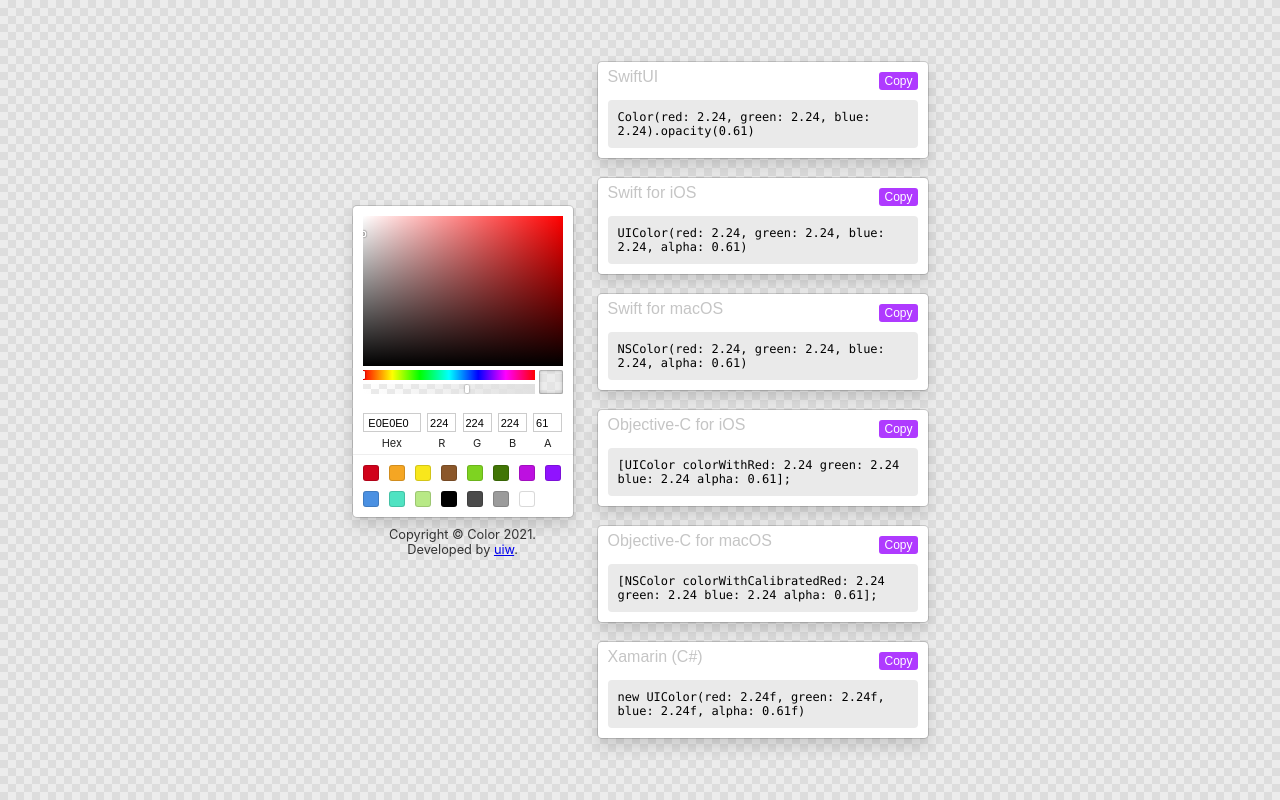
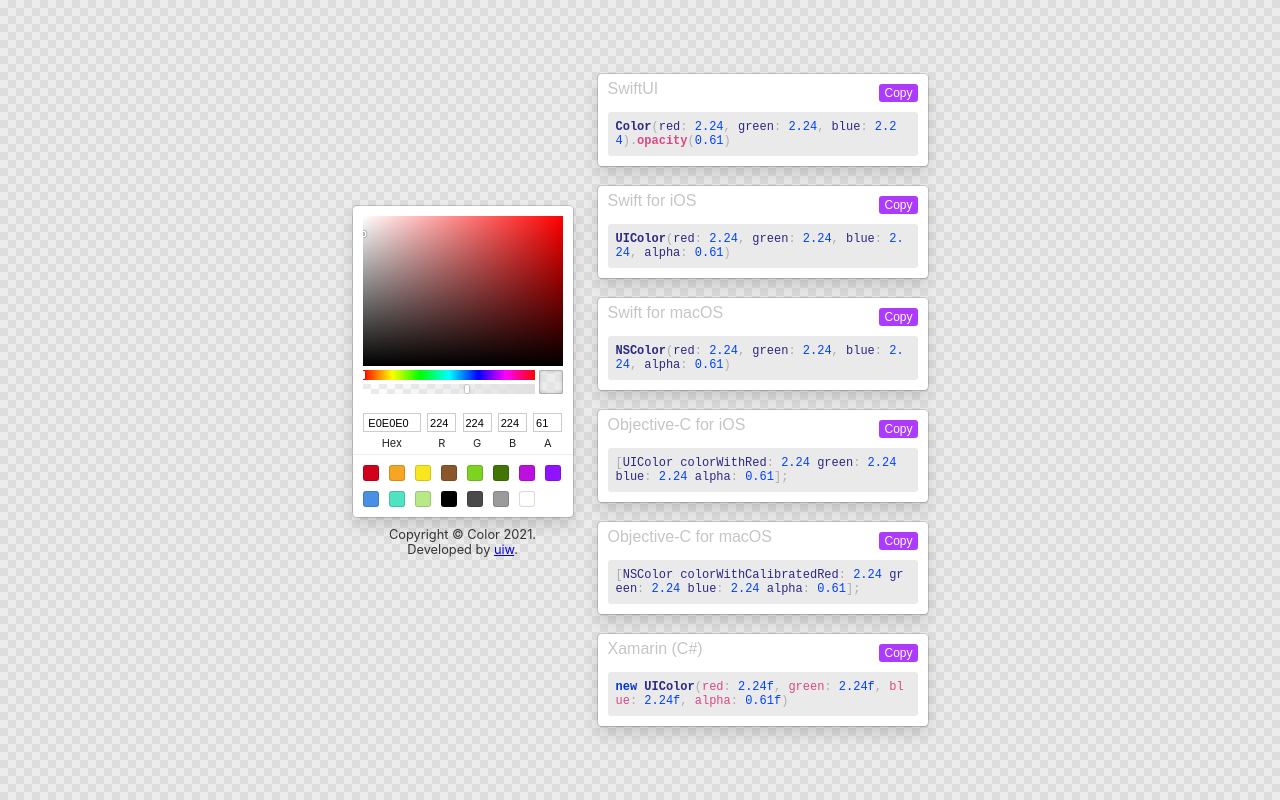
Before and after one commit to uiwjs/ui-color, a React app: page / in a window 1280 px wide. Built offline with nearby package versions, Linux system fonts and the light colour scheme.

Commit message:
feat: Add code highlight.

```diff
--- a/package.json
+++ b/package.json
@@ -17,10 +17,12 @@
     "@uiw/copy-to-clipboard": "1.0.11",
     "react": "17.0.2",
     "react-color": "2.19.3",
-    "react-dom": "17.0.2"
+    "react-dom": "17.0.2",
+    "prismjs": "1.23.0"
   },
   "devDependencies": {
     "@kkt/less-modules": "6.9.0",
+    "@types/prismjs": "1.16.5",
     "@types/react": "17.0.3",
     "@types/react-color": "3.0.4",
     "@types/react-dom": "17.0.3",
--- a/src/app/App.tsx
+++ b/src/app/App.tsx
@@ -27,12 +27,12 @@ export default function App() {
           </div>
         </div>
         <div className={styles.code}>
-          <Code lang="SwiftUI" code={`Color(red: ${color.r / 100}, green: ${color.g / 100}, blue: ${color.b / 100}).opacity(${color.a})`} />
-          <Code lang="Swift for iOS" code={`UIColor(red: ${color.r / 100}, green: ${color.g / 100}, blue: ${color.b / 100}, alpha: ${color.a})`} />
-          <Code lang="Swift for macOS" code={`NSColor(red: ${color.r / 100}, green: ${color.g / 100}, blue: ${color.b / 100}, alpha: ${color.a})`} />
-          <Code lang="Objective-C for iOS" code={`[UIColor colorWithRed: ${color.r / 100} green: ${color.g / 100} blue: ${color.b / 100} alpha: ${color.a}];`} />
-          <Code lang="Objective-C for macOS" code={`[NSColor colorWithCalibratedRed: ${color.r / 100} green: ${color.g / 100} blue: ${color.b / 100} alpha: ${color.a}];`} />
-          <Code lang="Xamarin (C#)" code={`new UIColor(red: ${color.r / 100}f, green: ${color.g / 100}f, blue: ${color.b / 100}f, alpha: ${color.a}f)`} />
+          <Code lang="swift" title="SwiftUI" code={`Color(red: ${color.r / 100}, green: ${color.g / 100}, blue: ${color.b / 100}).opacity(${color.a})`} />
+          <Code lang="swift" title="Swift for iOS" code={`UIColor(red: ${color.r / 100}, green: ${color.g / 100}, blue: ${color.b / 100}, alpha: ${color.a})`} />
+          <Code lang="swift" title="Swift for macOS" code={`NSColor(red: ${color.r / 100}, green: ${color.g / 100}, blue: ${color.b / 100}, alpha: ${color.a})`} />
+          <Code lang="objectivec" title="Objective-C for iOS" code={`[UIColor colorWithRed: ${color.r / 100} green: ${color.g / 100} blue: ${color.b / 100} alpha: ${color.a}];`} />
+          <Code lang="objectivec" title="Objective-C for macOS" code={`[NSColor colorWithCalibratedRed: ${color.r / 100} green: ${color.g / 100} blue: ${color.b / 100} alpha: ${color.a}];`} />
+          <Code lang="csharp" title="Xamarin (C#)" code={`new UIColor(red: ${color.r / 100}f, green: ${color.g / 100}f, blue: ${color.b / 100}f, alpha: ${color.a}f)`} />
         </div>
       </div>
     </div>
--- a/src/app/Code.module.css
+++ b/src/app/Code.module.css
@@ -10,9 +10,13 @@
 }
 
 .code {
-  padding: 10px;
-  border-radius: 4px;
   background-color: #eaeaea;
+  word-break: break-all;
+  white-space: initial;
+  padding: 14px;
+  padding: 8px;
+  margin: 0;
+  border-radius: 3px;
 }
 
 .tool {
--- a/src/app/Code.tsx
+++ b/src/app/Code.tsx
@@ -1,15 +1,23 @@
 import copyTextToClipboard from '@uiw/copy-to-clipboard';
-import { useState } from 'react';
+import { useEffect, useState } from 'react';
+import Prism from 'prismjs';
+import 'prismjs/components/prism-csharp';
+import 'prismjs/components/prism-swift';
+import 'prismjs/components/prism-c';
+import 'prismjs/components/prism-objectivec';
 import styles from './Code.module.css';
+import './prism.css';
 
 type CodeProps = {
+  title: string;
   lang: string;
   code: string;
 }
 
 export default function Code(props: CodeProps) {
-  const { lang, code } = props || {}
+  const { title, lang, code } = props || {}
   const [isCopy, setIsCopy] = useState(false)
+  const [html, setHtml] = useState('')
   function copyHandle() {
     setIsCopy(true)
     copyTextToClipboard(code || '', (isCopy) => {
@@ -19,15 +27,26 @@ export default function Code(props: CodeProps) {
       }, 1000)
     });
   }
+  useEffect(() => {
+    let html = ''
+    if (lang == 'swift') {
+      html = Prism.highlight(code, Prism.languages.swift, 'swift');
+    } else if (lang == 'csharp') {
+      html = Prism.highlight(code, Prism.languages.csharp, 'csharp');
+    } else if (lang == 'objectivec') {
+      html = Prism.highlight(code, Prism.languages.objectivec, 'objectivec');
+    }
+    setHtml(html)
+  }, [code])
   return (
     <div className={styles.warpper}>
       <div className={styles.tool}>
-        <div className={styles.title}>{lang}</div>
+        <div className={styles.title}>{title}</div>
         <div className={`${styles.copy} ${isCopy ? styles.copied: ''}`} onClick={copyHandle}>Copy</div>
       </div>
-      <div className={styles.code}>
-        {code}
-      </div>
+      <pre className={styles.code}>
+        <code className={`language-${lang}`} dangerouslySetInnerHTML={{ __html: html}} />
+      </pre>
     </div>
   )
 }
--- /dev/null
+++ b/src/app/prism.css
@@ -0,0 +1,30 @@
+.function {
+  color: #D64A85;
+  font-weight: bold;
+}
+
+.number {
+  color: #0041ff;
+}
+
+.keyword {
+  color: #0036d4;
+  font-weight: bold;
+}
+
+.class-name {
+  font-weight: bold;
+}
+
+.punctuation {
+  color: #adadad;
+}
+
+.named-parameter {
+  color: #D64A85;
+}
+
+code[class*="language-"],
+pre[class*="language-"] {
+	color: #2b2982;
+}
```
